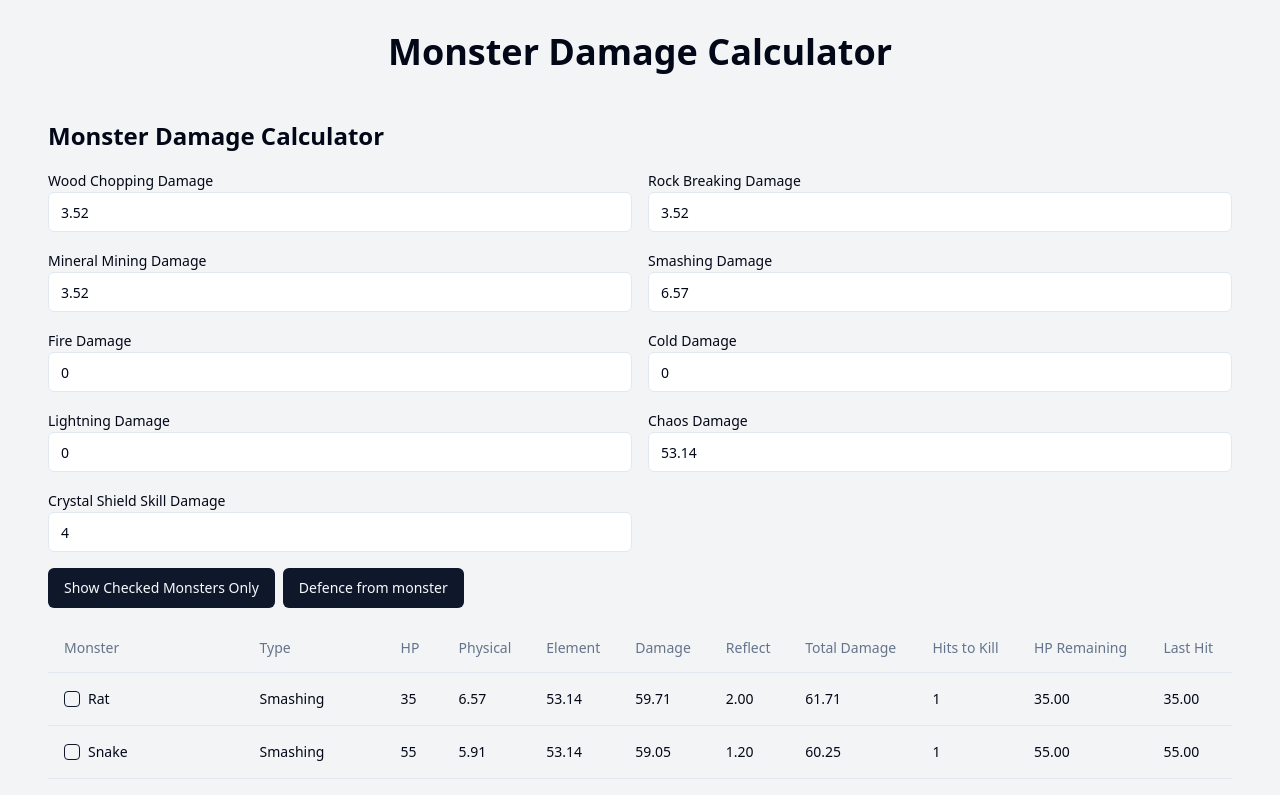
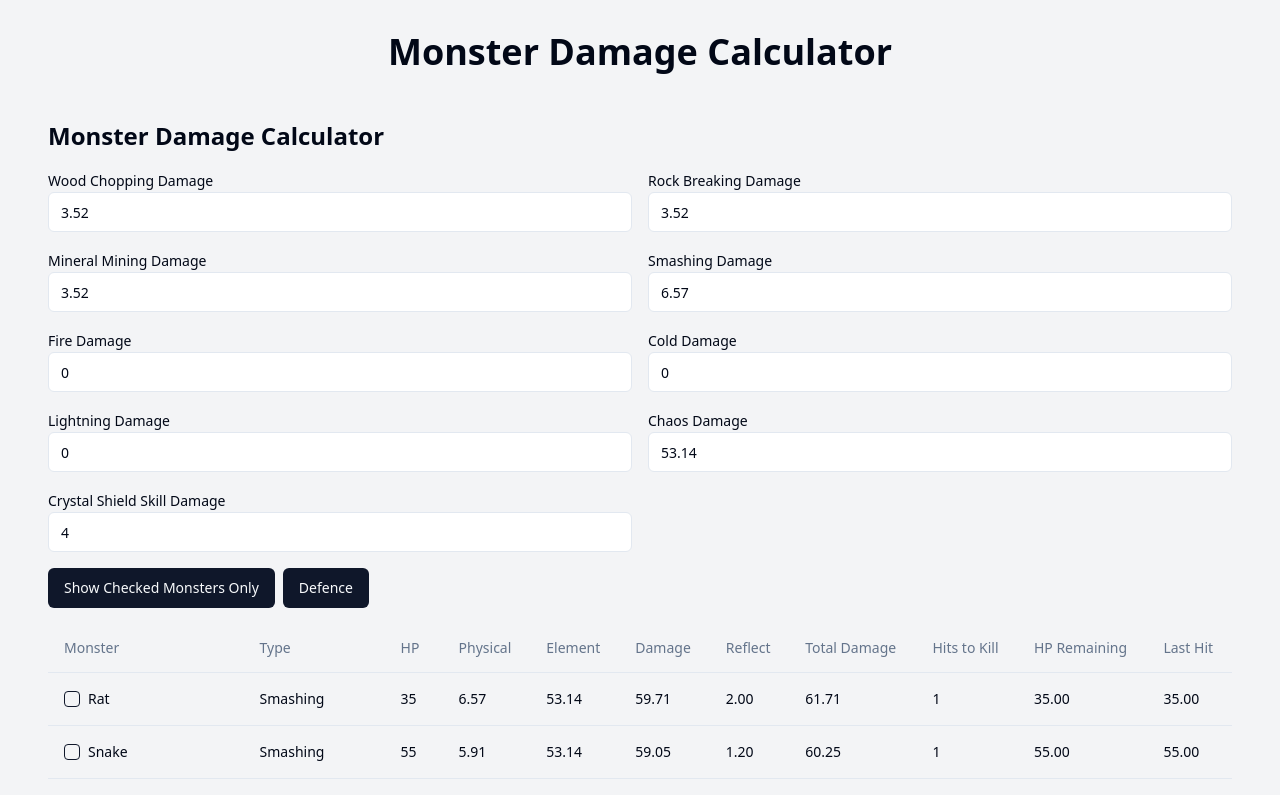
Before and after one commit to bensoro2/monster-math-magic-02, a React (Vite) app: page / in a window 1280 px wide. Shown: the top 795 px of the page. Built offline with nearby package versions, Linux system fonts and the light colour scheme.

Commit message:
Change Button Name for Defence
Updated the button label from "Defence from monster" to "Defence" in the Monster Damage Calculator component.
[skip gpt_engineer]

```diff
--- a/src/components/MonsterDamageCalculator.jsx
+++ b/src/components/MonsterDamageCalculator.jsx
@@ -265,7 +265,7 @@ const MonsterDamageCalculator = () => {
           {showCheckedOnly ? "Show All Monsters" : "Show Checked Monsters Only"}
         </Button>
         <Button onClick={() => window.open("https://preview--calculate-monster-mania.gptengineer.run/", "_blank")}>
-          Defence from monster
+          Defence
         </Button>
       </div>
       <Table>
```
